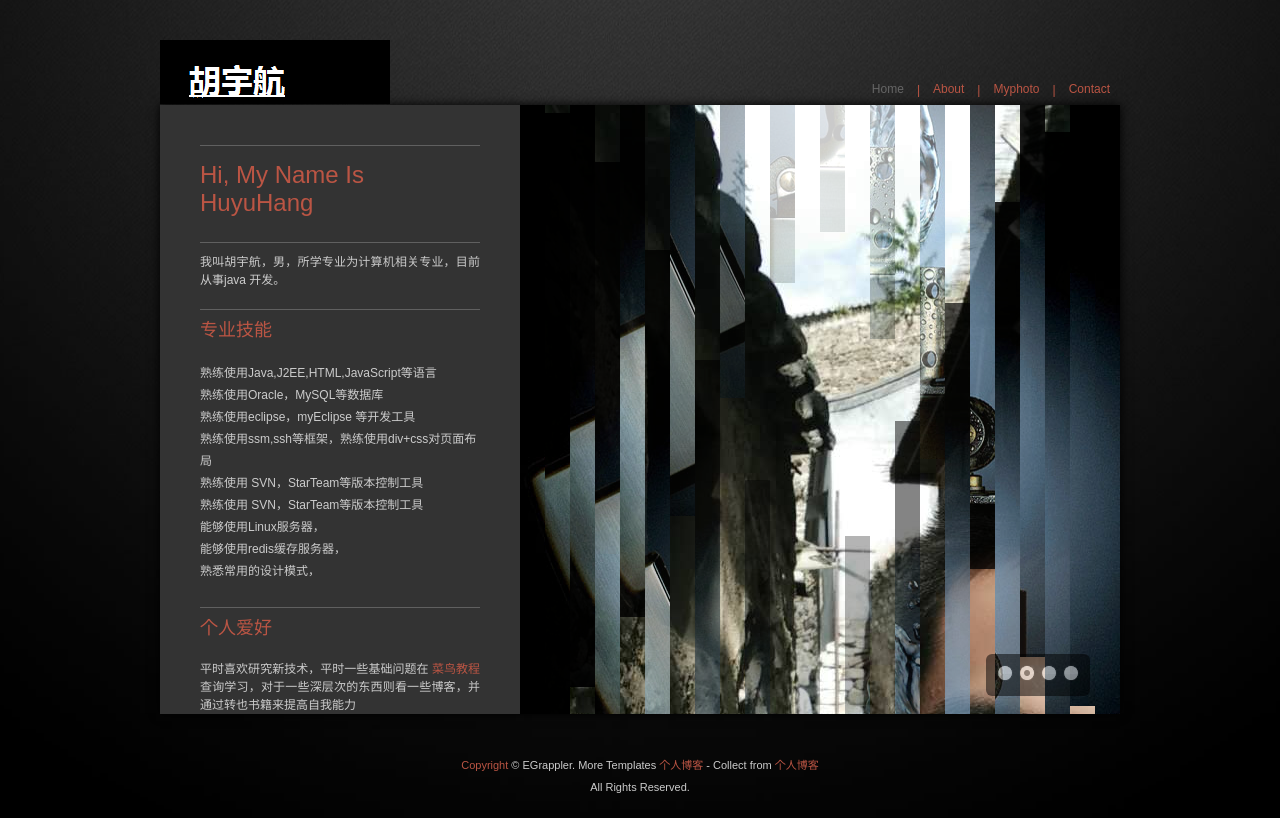
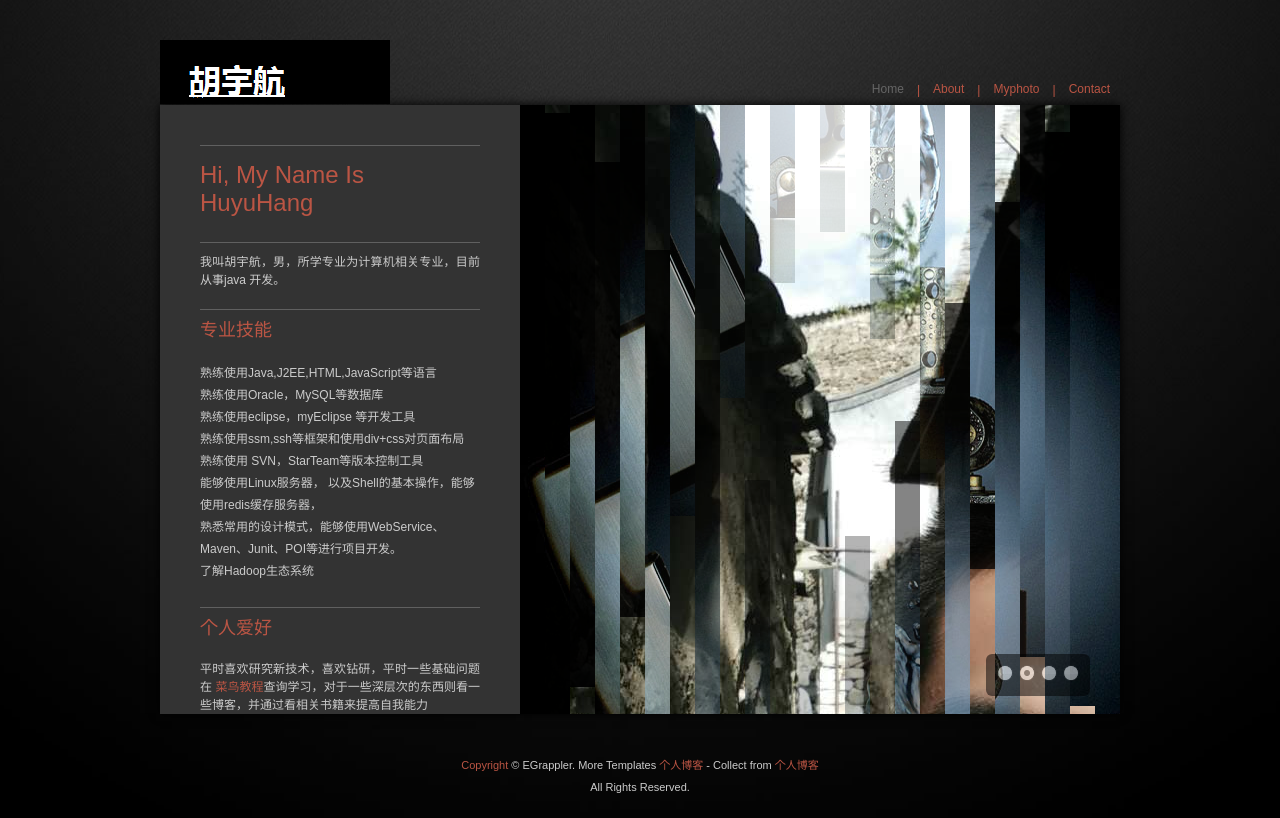
Before and after one commit to adminhuyh/adminhuyh.github.com, a plain HTML site: page index.html in a window 1280 px wide. Drawn offline with Linux system fonts and the light colour scheme.

Commit message:
Update index.html

```diff
--- a/index.html
+++ b/index.html
@@ -17,7 +17,7 @@
 </head>
 <body>
     <!--wrapper start-->
-    <div id="wrapper">
+   <div id="wrapper">
         <!--mainbody start-->
         <div id="mainbody">
             <div id="logo">
@@ -58,17 +58,17 @@
                             <li><a href="#">
                                 熟练使用eclipse，myEclipse 等开发工具</a></li>
                             <li><a href="#">
-                                 熟练使用ssm,ssh等框架，熟练使用div+css对页面布局</a></li>
+                                 熟练使用ssm,ssh等框架和使用div+css对页面布局</a></li>
                             <li><a href="#">
                                 熟练使用 SVN，StarTeam等版本控制工具</a></li>
+
                                    <li><a href="#">
-                                熟练使用 SVN，StarTeam等版本控制工具</a></li>
-                                   <li><a href="#">
-                                能够使用Linux服务器， </a></li>
+                                能够使用Linux服务器， 以及Shell的基本操作，能够使用redis缓存服务器， </a></li>
+
+                                  <li><a href="#">
+                                熟悉常用的设计模式，能够使用WebService、Maven、Junit、POI等进行项目开发。 </a></li>
                                  <li><a href="#">
-                                能够使用redis缓存服务器， </a></li>
-                                  <li><a href="#">
-                                熟悉常用的设计模式， </a></li>
+                               了解Hadoop生态系统 </a></li>
                         </ul>
                     </div>
                     <div class="copyrights">Collect from <a href="http://www.cssmoban.com/" title="模板之家">模板之家</a></div>
@@ -81,8 +81,8 @@
                             个人爱好</h2>
                         <br />
                         <p>
-                            平时喜欢研究新技术，平时一些基础问题在
-                            <a href="#">菜鸟教程</a>查询学习，对于一些深层次的东西则看一些博客，并通过转也书籍来提高自我能力
+                            平时喜欢研究新技术，喜欢钻研，平时一些基础问题在
+                            <a href="http://www.runoob.com/">菜鸟教程</a>查询学习，对于一些深层次的东西则看一些博客，并通过看相关书籍来提高自我能力
                            </p>
                     </div>
                     <!--about end-->
```
